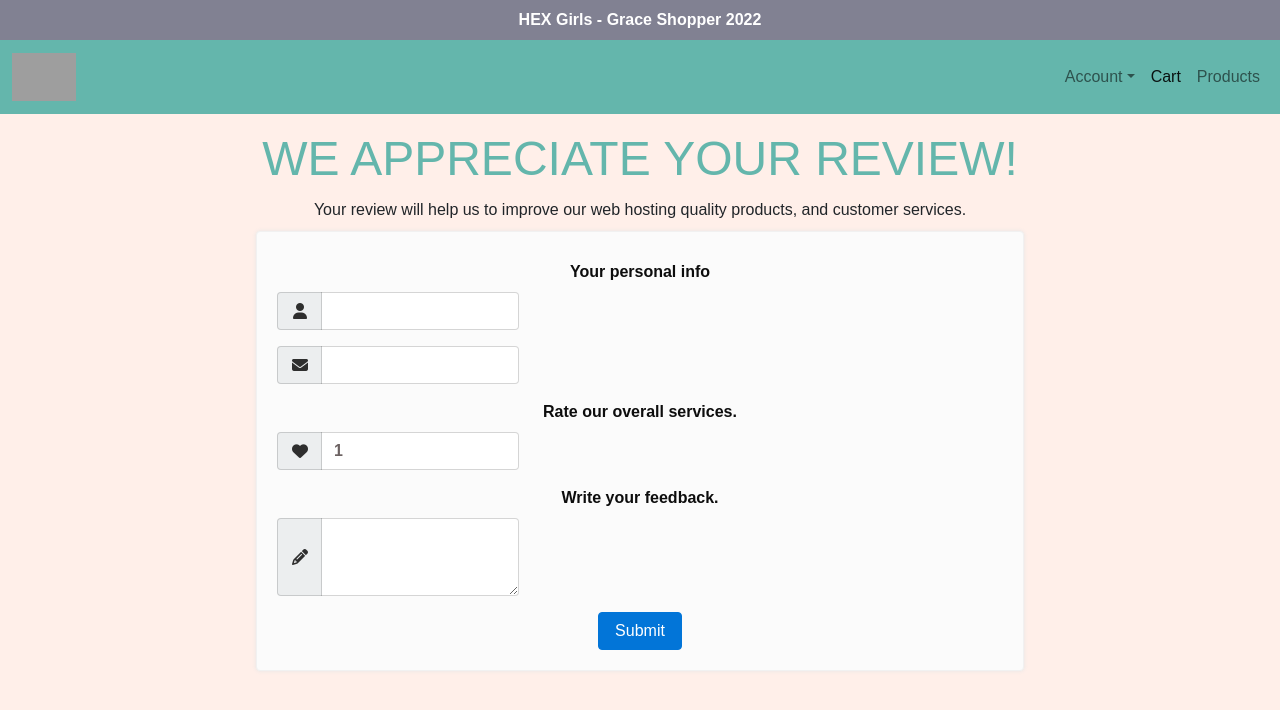
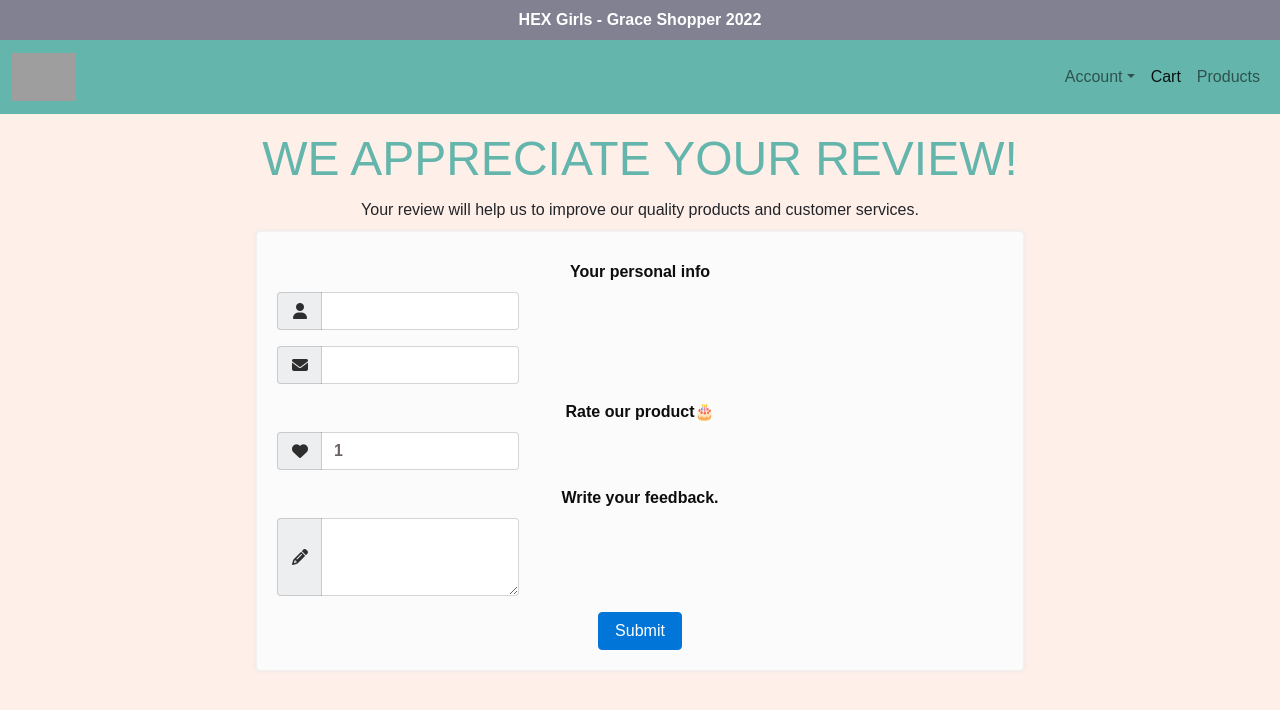
Before and after one commit to 2206-GHP-HEX-GIRLS/hex-girls-grace-shopper, a React (Create React App) app: page /review in a window 1280 px wide. Shown: the top 710 px of the page. Built offline with nearby package versions, Linux system fonts and the light colour scheme; grey boxes are pictures that could not be loaded; a web font is replaced by a local one.

Commit message:
changed default titles on review form

```diff
--- a/src/components/ReviewPage.js
+++ b/src/components/ReviewPage.js
@@ -6,8 +6,8 @@ const ReviewPage = () => {
     <div>
       <h2 id="fh2">WE APPRECIATE YOUR REVIEW!</h2>
       <h6 id="fh6">
-        Your review will help us to improve our web hosting quality products,
-        and customer services.
+        Your review will help us to improve our quality products and customer
+        services.
       </h6>
 
       <form id="feedback" action="">
@@ -45,7 +45,7 @@ const ReviewPage = () => {
           </div>
         </div>
 
-        <div className="pinfo">Rate our overall services.</div>
+        <div className="pinfo">Rate our product🎂</div>
 
         <div className="form-group">
           <div className="col-md-4 inputGroupContainer">
```
